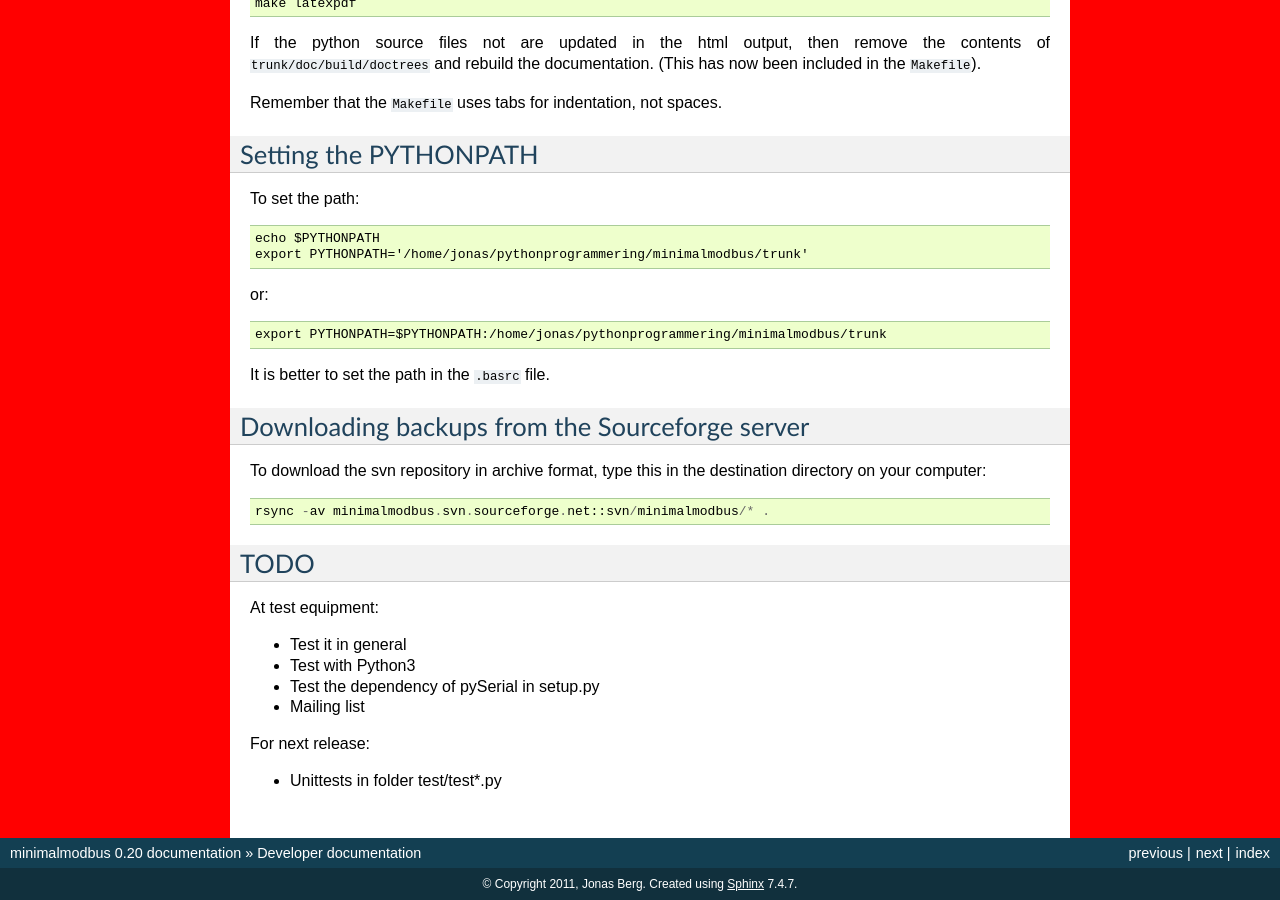
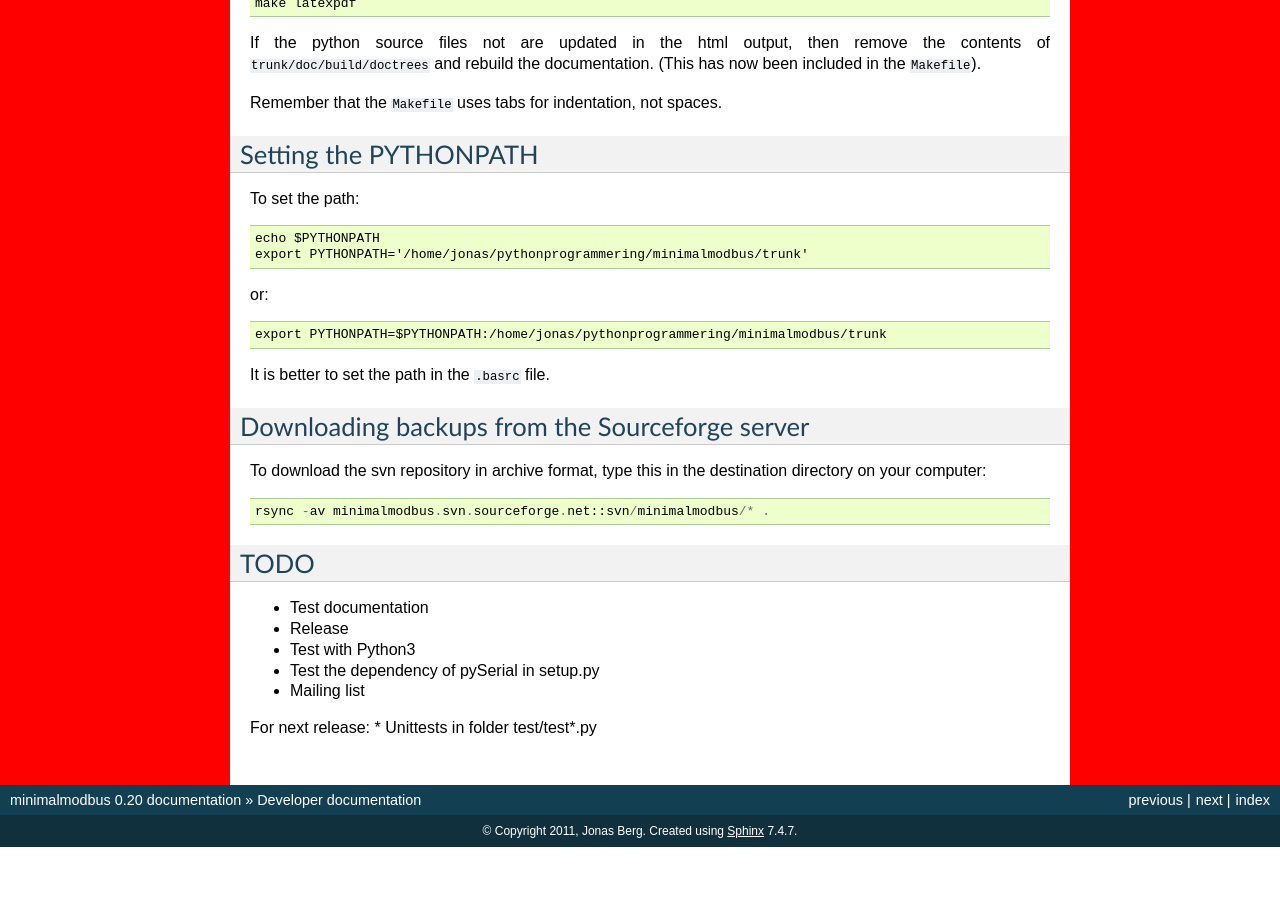
Before and after one commit to pyhys/minimalmodbus, a Sphinx documentation site: the page built from doc/administrative.rst, in a window 1280 px wide and 900 px high, scrolled down 3508 px. Built offline with Sphinx 7.4.7, drawn with Linux system fonts in a browser that asks for light colours; pages that are not in the unit, such as notebooks, are missing from menus; after the commit the page ends 4355 px from its top, so only the background shows below that.

Commit message:
Some documentation changes

```diff
--- a/doc/administrative.rst
+++ b/doc/administrative.rst
@@ -209,16 +209,12 @@ To download the svn repository in archive format, type this in the destination d
 
 TODO
 ----
-
-At test equipment:
-
-* Test it in general
+* Test documentation
+* Release
 
 * Test with Python3
 * Test the dependency of pySerial in setup.py
 * Mailing list
 
 For next release:
-
-
 * Unittests in folder test/test*.py
```
